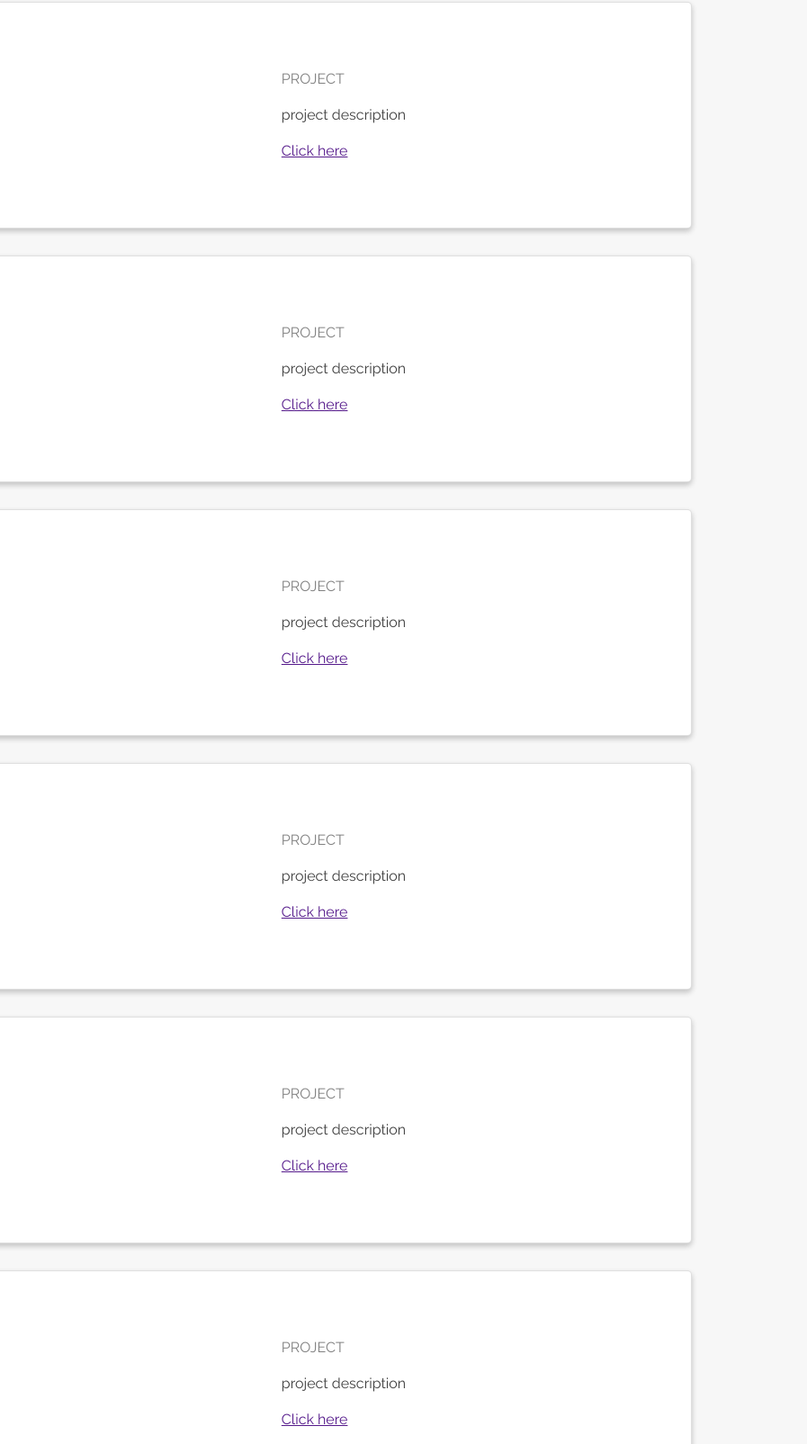
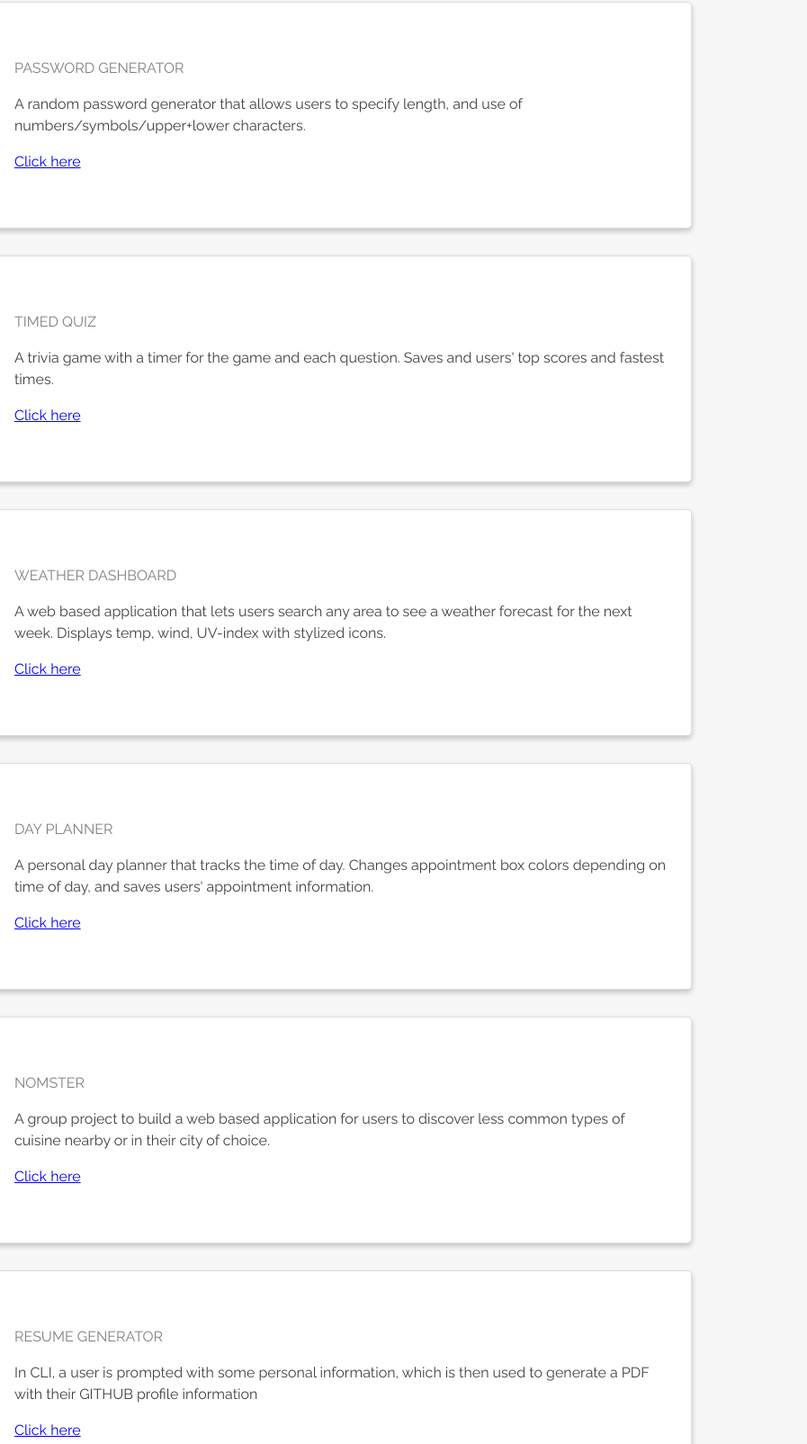
Before and after one commit to kalashnikoffee/portfolio2, a plain HTML site: page index.html in a window 1280 px wide. Shown: the part 2140-3745 px from the top of the page at 90% size, 383-1280 px from the left. Drawn offline with Linux system fonts and the light colour scheme.

Commit message:
updated project list

```diff
--- a/index.html
+++ b/index.html
@@ -163,10 +163,10 @@
                 style="width:250px;height:250px;">
             </div>
             <div class="project-content">
-              <h4>PROJECT</h4>
-              <p>project description
+              <h4>PASSWORD GENERATOR</h4>
+              <p>A random password generator that allows users to specify length, and use of numbers/symbols/upper+lower characters.
               </p>
-              <a href="">Click here</a>
+              <a href="https://github.com/kalashnikoffee/Password-Generator">Click here</a>
             </div>
           </div>
         <!-- -------------------/#1------------------- -->
@@ -178,10 +178,10 @@
                 style="width:250px;height:250px;">
             </div>
             <div class="project-content">
-              <h4>PROJECT</h4>
-              <p>project description
+              <h4>TIMED QUIZ</h4>
+              <p>A trivia game with a timer for the game and each question. Saves and users' top scores and fastest times.
               </p>
-              <a href="">Click here</a>
+              <a href="https://github.com/kalashnikoffee/timed-quiz">Click here</a>
             </div>
           </div>
         <!-- -------------------/#2------------------- -->
@@ -193,10 +193,10 @@
                 style="width:250px;height:250px;">
             </div>
             <div class="project-content">
-              <h4>PROJECT</h4>
-              <p>project description
+              <h4>WEATHER DASHBOARD</h4>
+              <p>A web based application that lets users search any area to see a weather forecast for the next week. Displays temp, wind, UV-index with stylized icons.
               </p>
-              <a href="">Click here</a>
+              <a href="https://github.com/kalashnikoffee/weather-dashboard">Click here</a>
             </div>
           </div>
         <!-- -------------------/#3------------------- -->
@@ -208,10 +208,10 @@
                 style="width:250px;height:250px;">
             </div>
             <div class="project-content">
-              <h4>PROJECT</h4>
-              <p>project description
+              <h4>DAY PLANNER</h4>
+              <p>A personal day planner that tracks the time of day. Changes appointment box colors depending on time of day, and saves users' appointment information.
               </p>
-              <a href="">Click here</a>
+              <a href="https://github.com/kalashnikoffee/day-planner">Click here</a>
             </div>
           </div>
         <!-- -------------------/#4------------------- -->
@@ -223,10 +223,10 @@
                 style="width:250px;height:250px;">
             </div>
             <div class="project-content">
-              <h4>PROJECT</h4>
-              <p>project description
+              <h4>NOMSTER</h4>
+              <p>A group project to build a web based application for users to discover less common types of cuisine nearby or in their city of choice.
               </p>
-              <a href="">Click here</a>
+              <a href="https://github.com/kalashnikoffee/group-4-project">Click here</a>
             </div>
           </div>
         <!-- -------------------/#5------------------- -->
@@ -238,10 +238,10 @@
                 style="width:250px;height:250px;">
             </div>
             <div class="project-content">
-              <h4>PROJECT</h4>
-              <p>project description
+              <h4>RESUME GENERATOR</h4>
+              <p>In CLI, a user is prompted with some personal information, which is then used to generate a PDF with their GITHUB profile information
               </p>
-              <a href="">Click here</a>
+              <a href="https://github.com/kalashnikoffee/Node.js_and_ES6">Click here</a>
             </div>
           </div>
         <!-- -------------------/#6------------------- -->
--- a/style.css
+++ b/style.css
@@ -175,6 +175,7 @@ body {
     display: flex;
     justify-content: center;
     flex-direction: column;
+    text-align: left;
   }
 /*----------------------- SKILZ -----------------------*/
   .ul-skills {
```
